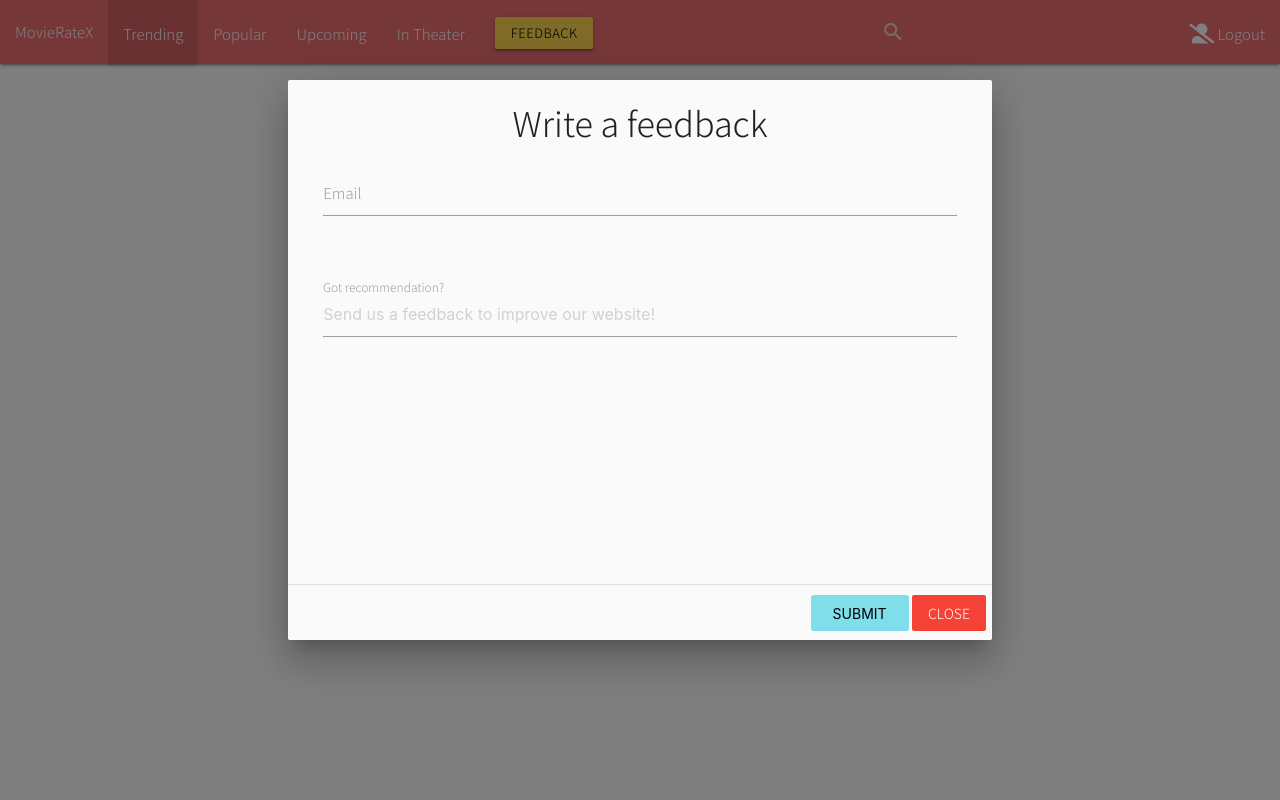
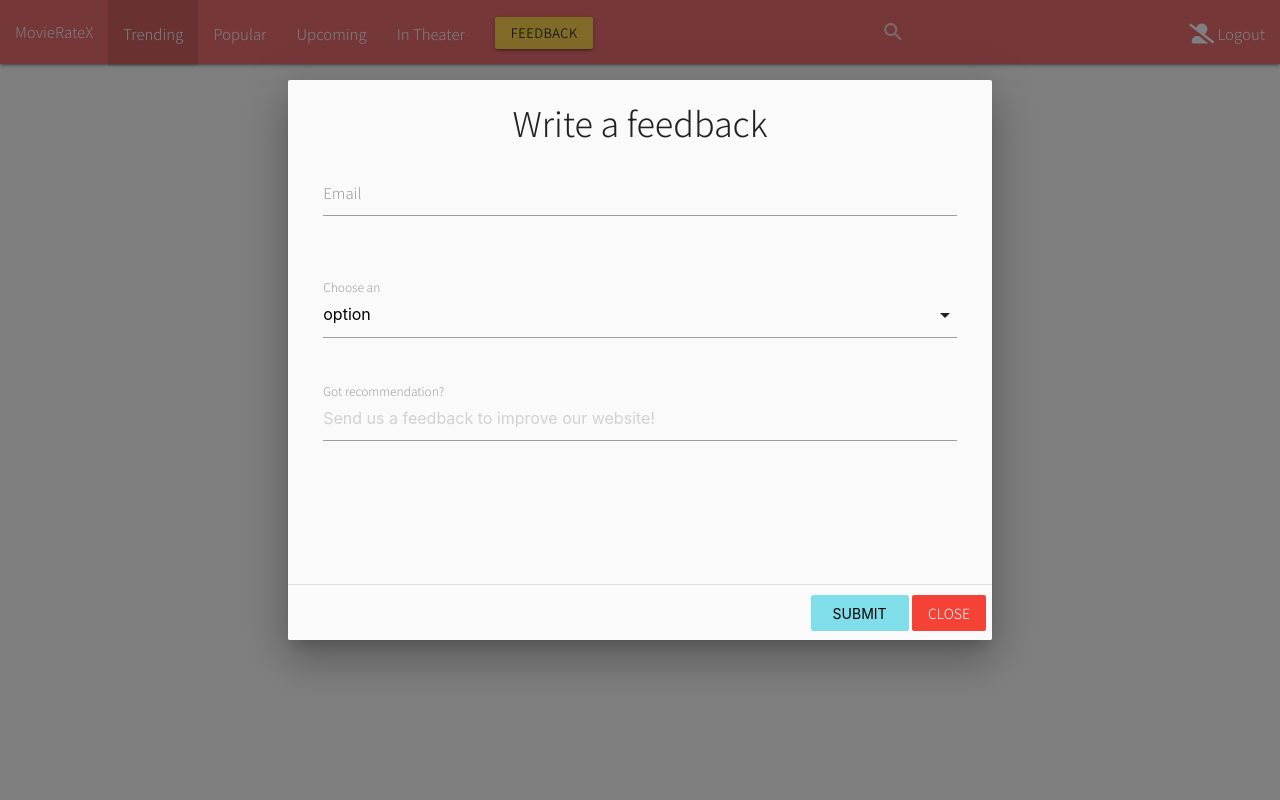
Before and after one commit to duytranvinh/movierateX, a Flask app: page /index in a window 1280 px wide, after a click on "FEEDBACK". Run offline with Flask 2, Linux system fonts and the light colour scheme; the visitor is signed in with stand-in values (Sample User, id 1); data comes from the database, SQL or seed files in the repository.

Commit message:
Update base.html

```diff
--- a/app/templates/base.html
+++ b/app/templates/base.html
@@ -88,7 +88,7 @@
             <div class="input-field">
                 <input type="search" class="search" required>
                 <label class="label-icon" for="search"><i class="material-icons left">search</i></label>
-                <i class="material-icons">close</i>
+                <i class="material-icons">check</i>
             </div>
         </form>
       </div>
@@ -196,6 +196,17 @@
       </div>
       <div class="row">
         <div class="input-field col s12">
+        <select name="fb_option">
+          <option value="" disabled selected>option</option>
+          <option value="Unfound Movie">Unfound Movie</option>
+          <option value="Recommendation">Recommendation</option>
+          <option value="Other">Other</option>
+        </select>
+        <label>Choose an</label>
+        </div>
+      </div>
+      <div class="row">
+        <div class="input-field col s12">
           <textarea id="fb_comment" class="materialize-textarea" name="fb_comment" placeholder="Send us a feedback to improve our website!"></textarea>
           <label for="fb_comment">Got recommendation?</label>
         </div>
@@ -253,6 +264,11 @@
           {% endfor %}
         {% endif%}
         {% endwith %}
+    });
+
+    document.addEventListener('DOMContentLoaded', function() {
+        var elems = document.querySelectorAll('select');
+        var instances = M.FormSelect.init(elems);
     });
 
     document.addEventListener('DOMContentLoaded', function() {
@@ -383,7 +399,7 @@
             $('#vfb_content').html('');
             var t = ''
                 $.each(data, function( key, value ) {
-                    t = '<li><div class="collapsible-header"><i class="material-icons">feedback</i>'+value.email+'</div><div class="collapsible-body"><span>L'+value.comment+'</span></div></li>';
+                    t = '<li><div class="collapsible-header"><i class="material-icons">feedback</i>'+value.email+' - '+value.option+'</div><div class="collapsible-body"><span>'+value.comment+'</span></div></li>';
                     $('#vfb_content').append(t)
                 });
             });
```
